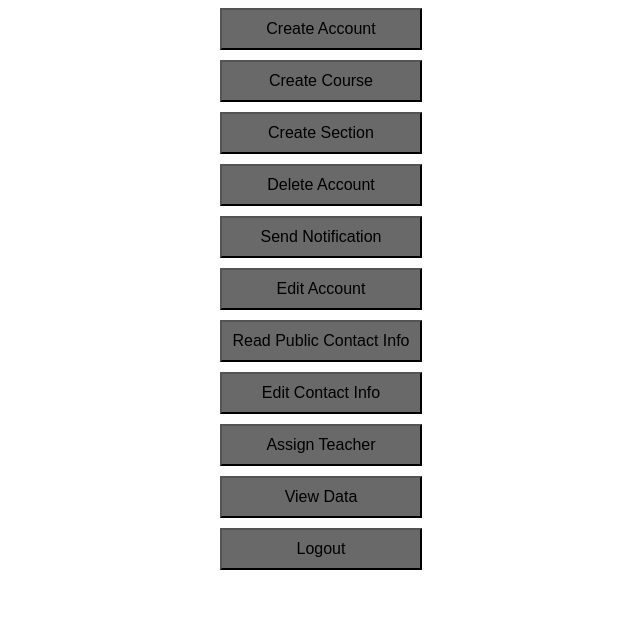
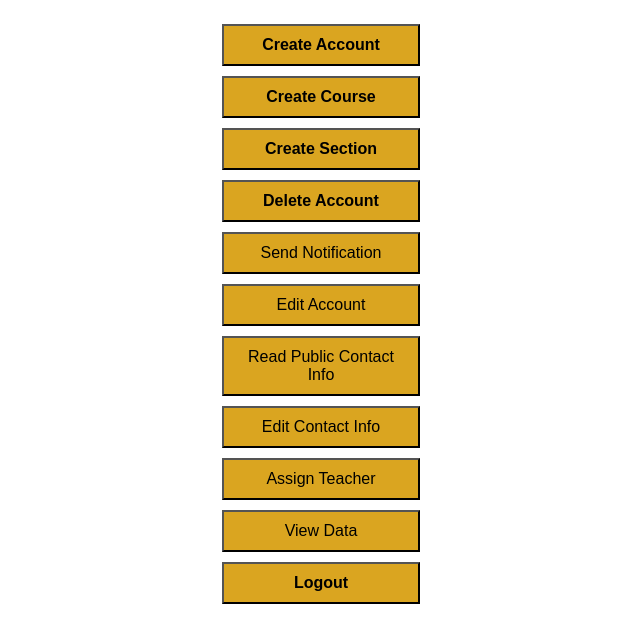
Before and after one commit to aaron-parker-CS/TA-Scheduling-App, a Django app: page /dashboard/ in a window 1280 px wide. Shown: the top 643 px of the page, without its empty margins (319-959 px from the left). Run offline with Django 4.2, Linux system fonts and the light colour scheme; a user stored in the database is signed in.

Commit message:
Changed CSS and layout of pages

```diff
--- a/DjangoUnchained/urls.py
+++ b/DjangoUnchained/urls.py
@@ -27,6 +27,6 @@ urlpatterns = [
     path('', Home.as_view(), name="main-view"),
     path('dashboard/', Dashboard.as_view(), name="dashboard-view"),
     path('logout/', LogoutView.as_view(next_page=settings.LOGOUT_REDIRECT_URL), name='logout'),
-    path('create-account/', CreateAccount.as_view(), name='create-account-view'),
-    path('dashboard/createCourse/', createCourse.as_view(), name="createCourse-view"),
+    path('create-account/', CreateAccount.as_view(), name='create-account-view'), # 127.0.0.1/create-account/
+    path('create-course/', createCourse.as_view(), name="createCourse-view"),
 ]
--- a/TAScheduler/static/styles.css
+++ b/TAScheduler/static/styles.css
@@ -1,5 +1,13 @@
 label {
   font-family: Arial;
+}
+
+.dashboard-button {
+    padding: 10px;
+	font-size: 16px;
+	background: goldenrod;
+    width: 16%;
+    margin-bottom: 10px;
 }
 
 .uwm-logo {
@@ -24,6 +32,14 @@ a {
     transform: translateX(50%);
 }
 
+.form-title {
+    text-align: center;
+    font-family: "Arial Black";
+    font-size: 20px;
+    color: black;
+    background: goldenrod;
+}
+
 .alert {
     font-family: Arial;
     font-size: 20px;
@@ -35,13 +51,17 @@ div {
   max-width: 100%;
 }
 .container {
-  display: grid;
-  place-items: center;
-  height: 8em;
+    display: flex;
+    flex-direction: column;
+    align-items: center;
 }
 
 td {
   padding: 5px;
+}
+
+tr {
+    padding: 5px;
 }
 
 .horizontal-center {
@@ -49,3 +69,11 @@ td {
   width: 50%;
   padding: 10px;
 }
+
+button {
+    width: 100%;
+}
+
+input {
+    width: 100%;
+}
--- a/TAScheduler/templates/create-account.html
+++ b/TAScheduler/templates/create-account.html
@@ -7,11 +7,7 @@
     <link rel="stylesheet" href="{% static '/styles.css' %}">
 </head>
 <body>
-    <div class="horizontal-center">
-        <button type="button" style="width: 100%" onclick="location.href='/dashboard/'">
-            Dashboard
-        </button>
-    </div>
+    <h3 class="form-title">Create Account</h3>
     <form method="post">
         {% csrf_token %}
             <table class="container" style="padding: 10px">
--- a/TAScheduler/templates/dashboard.html
+++ b/TAScheduler/templates/dashboard.html
@@ -2,69 +2,55 @@
 <html lang="en">
 <head>
     <meta charset="UTF-8">
-    <title>Supervisor Dashboard</title>
-    <style>
-    button {
-      padding: 10px;
-	  font-size: 16px;
-	  background: dimgray;
-        width: 16%;
-        margin-bottom: 10px;
-}
-    	.container {
-	  display: flex;
-            flex-direction: column;
-            align-items: center;
-
- }
-
-    </style>
+    <title>Supervisor Main Menu</title>
+    {% load static %}
+    <link rel="stylesheet" href="{% static '/styles.css' %}">
 </head>
 <body>
 
 <div class="container">
-    <button type="button" onclick="location.href='/create-account/'">
-        Create Account
+    <button type="button" class="dashboard-button" onclick="location.href='/create-account/'">
+        <strong>Create Account</strong>
     </button>
 
-    <button type="button" onclick="location.href='createCourse/'">
-        Create Course
+    <button type="button" class="dashboard-button" onclick="location.href='/create-course/'">
+        <strong>Create Course</strong>
     </button>
 
-    <button type="button" onclick="location.href='https://google.com'">
-        Create Section
+    <button type="button" class="dashboard-button" onclick="location.href='https://google.com'">
+        <strong>Create Section</strong>
     </button>
 
-    <button type="button" onclick="location.href='https://google.com'">
-        Delete Account
+    <button type="button" class="dashboard-button" onclick="location.href='https://google.com'">
+        <strong>Delete Account</strong>
     </button>
 
-    <button type="button" onclick="location.href='https://google.com'">
+    <button type="button" class="dashboard-button" onclick="location.href='https://google.com'">
         Send Notification
     </button>
 
-    <button type="button" onclick="location.href='https://google.com'">
+    <button type="button" class="dashboard-button" onclick="location.href='https://google.com'">
         Edit Account
     </button>
 
-    <button type="button" onclick="location.href='https://google.com'">
+    <button type="button" class="dashboard-button" onclick="location.href='https://google.com'">
         Read Public Contact Info
     </button>
 
-    <button type="button" onclick="location.href='https://google.com'">
+    <button type="button" class="dashboard-button" onclick="location.href='https://google.com'">
         Edit Contact Info
     </button>
 
-    <button type="button" onclick="location.href='https://google.com'">
+    <button type="button" class="dashboard-button" onclick="location.href='https://google.com'">
         Assign Teacher
     </button>
 
-    <button type="button" onclick="location.href='https://google.com'">
+    <button type="button" class="dashboard-button" onclick="location.href='https://google.com'">
         View Data
     </button>
 
-    <button type="button" onclick="location.href='/logout/'">
-        Logout
+    <button type="button" class="dashboard-button" onclick="location.href='/logout/'">
+        <strong>Logout</strong>
     </button>
 
     </div>
--- a/TAScheduler/templates/login.html
+++ b/TAScheduler/templates/login.html
@@ -13,7 +13,7 @@
         <img src="{% static '/UWM-logo.png' %}" class="uwm-logo" alt="UWM logo">
     </div>
     <div>
-        <h3 style="text-align: center">UWM Computer Science TA Scheduling</h3>
+        <h3 class="form-title">UWM Computer Science TA Scheduling</h3>
     </div>
     <br>
     <div>
```
Also changed, not shown: TAScheduler/templates/createCourse.html (+1 -9 lines), db.sqlite3.
